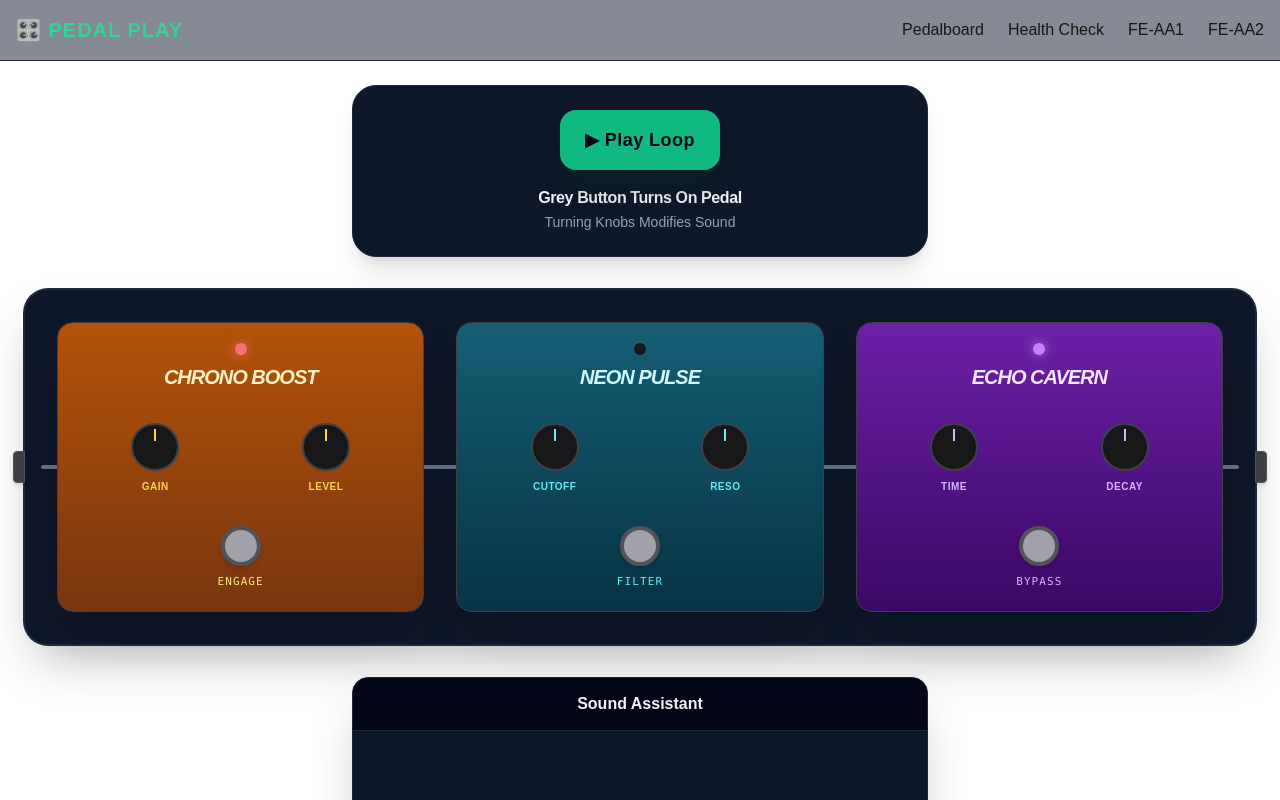
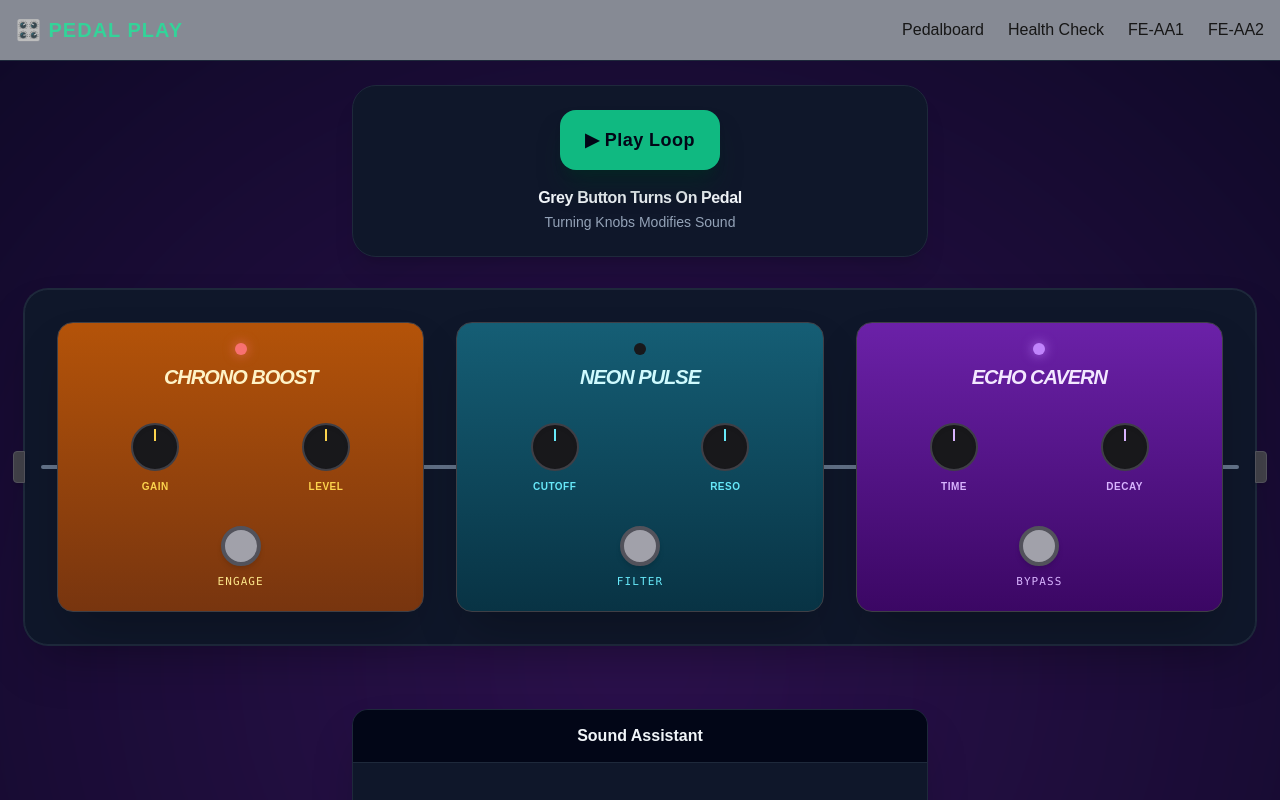
Before and after one commit to SeanAverS/flyrank-capstone, a Next.js app: page / in a window 1280 px wide. Shown: the top 800 px of the page. Built offline with nearby package versions, Linux system fonts and the light colour scheme.

Commit message:
feat (FE-AA3): Animated background shader

```diff
--- a/app/page.tsx
+++ b/app/page.tsx
@@ -5,6 +5,7 @@
 import { useState, useEffect, useRef } from "react";
 import { motion, useMotionValue, useTransform } from "framer-motion";
 import ChatBox from "@/components/ChatBox";
+import ShaderHero from "@/components/ShaderHero";
 
 /**
  * Props for the Knob component.
@@ -172,9 +173,10 @@ export default function Home() {
   };
 
   return (
-    <div className="mx-auto max-w-7xl p-6 flex flex-col items-center">
+    <div className="relative mx-auto max-w-7xl p-6 flex flex-col items-center min-h-screen">
+      <ShaderHero />
       {/* Play Button & Usage Instructions */}
-      <div className="w-full max-w-xl mb-8 flex flex-col items-center bg-slate-900 border border-slate-800 rounded-3xl p-6 shadow-xl">
+      <div className="w-full max-w-xl mb-8 flex flex-col items-center bg-slate-900 border border-slate-800 rounded-3xl p-6 shadow-xl relative z-10">
         <button
           onClick={() => setIsPlaying(!isPlaying)}
           className={`w-40 py-4 rounded-2xl font-bold tracking-wide shadow-xl transition-all transform active:scale-95 text-lg text-center ${isPlaying
@@ -192,7 +194,7 @@ export default function Home() {
       </div>
 
       {/* Pedalboard */}
-      <div className="w-full relative rounded-3xl bg-slate-900 border border-slate-800 p-8 shadow-2xl ring-1 ring-slate-800">
+      <div className="w-full relative rounded-3xl bg-slate-900 border border-slate-800 p-8 shadow-2xl ring-1 ring-slate-800 z-10">
 
         {/* Cable Connectors */}
         <div className="absolute top-1/2 left-4 right-4 h-1 bg-slate-500 -translate-y-1/2 hidden md:block rounded-full z-0" />
@@ -283,6 +285,7 @@ export default function Home() {
       </div>
 
       {/* AI Chatbox */}
+      <div className="relative z-10 w-full max-w-xl mt-8">
         <ChatBox
           onApplyPreset={(preset) => {
             setActivePedals({
@@ -293,5 +296,6 @@ export default function Home() {
           }}
         />
       </div>
+    </div>
   );
 }
--- /dev/null
+++ b/components/ShaderHero.tsx
@@ -0,0 +1,32 @@
+'use client';
+
+import React, { useEffect, useState } from 'react';
+
+// Handle the animated background effect
+export default function ShaderHero() {
+    // Track accessiblity settings for motion
+  const [reducedMotion, setReducedMotion] = useState(false);
+
+    // Listen for user motion preferences
+  useEffect(() => {
+    const mediaQuery = window.matchMedia('(prefers-reduced-motion: reduce)');
+    setReducedMotion(mediaQuery.matches);
+    const handler = (e: MediaQueryListEvent) => setReducedMotion(e.matches);
+    mediaQuery.addEventListener('change', handler);
+    return () => mediaQuery.removeEventListener('change', handler);
+  }, []);
+
+  // Fallback if reduced motion is preferred
+  if (reducedMotion) {
+    return (
+      <div className="absolute inset-0 bg-gradient-to-br from-slate-900 via-purple-950 to-slate-950 z-0 pointer-events-none" />
+    );
+  }
+
+  // Ambient background layer
+  return (
+    <div className="absolute inset-0 overflow-hidden z-0 bg-slate-950 pointer-events-none">
+      <div className="absolute -inset-[100%] opacity-50 animate-pulse bg-[radial-gradient(ellipse_at_center,_var(--tw-gradient-stops))] from-purple-900 via-slate-950 to-black blur-3xl" />
+    </div>
+  );
+}
```
Lines whose indentation alone changed are shown as unchanged.
